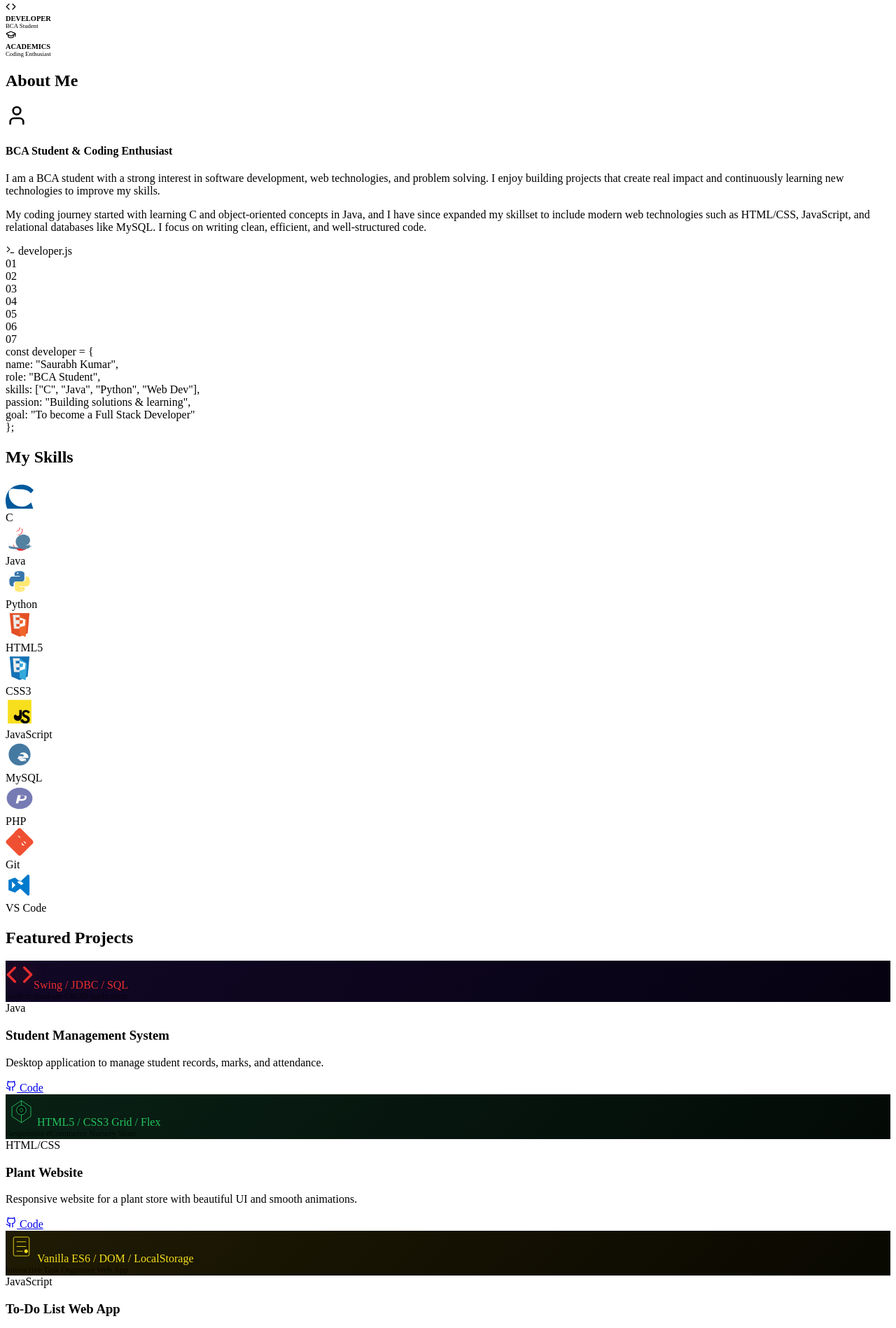
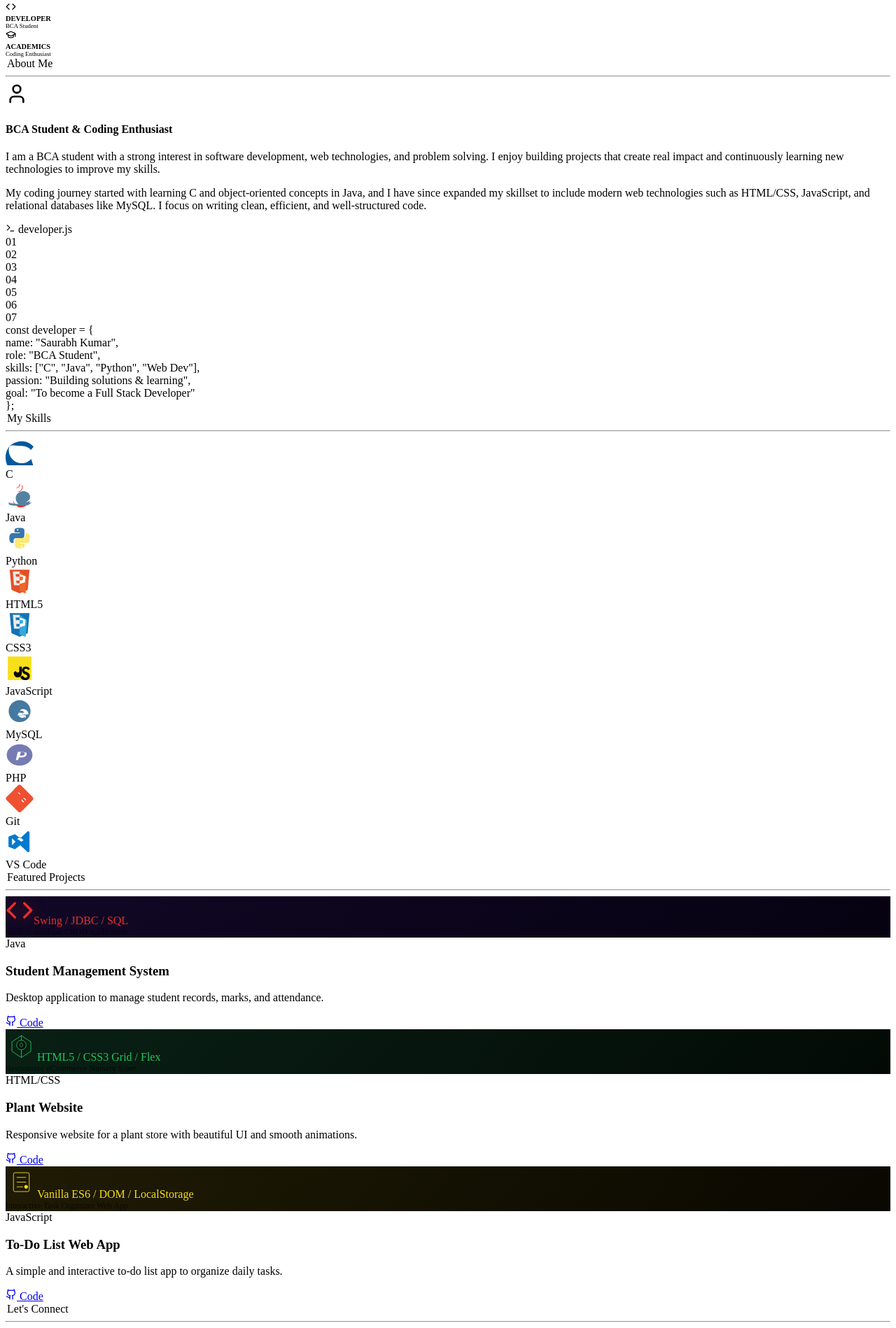
Before and after one commit to saurabhkumar95487063-cmyk/portfoliosaurabhkumar, a React (Vite) app in the folder frontend/: page / in a window 1280 px wide. Shown: the part 1462-3360 px from the top of the page at 70% size. Built offline with nearby package versions, Linux system fonts and the light colour scheme; the HTML template or start-up script is replaced by a standard one.

Commit message:
feat: change section titles to legend tag and add hr divider

```diff
--- a/frontend/src/components/About.jsx
+++ b/frontend/src/components/About.jsx
@@ -5,7 +5,8 @@ import { DEVELOPER_PROFILE } from '../config';
 const About = () => {
   return (
     <section id="about" className="section container">
-      <h2 className="section-title"><span>About Me</span></h2>
+      <legend className="section-title"><span>About Me</span></legend>
+      <hr className="section-divider" />
 
       <div className="about-grid">
         {/* Left Side: Bio Details */}
--- a/frontend/src/components/Contact.jsx
+++ b/frontend/src/components/Contact.jsx
@@ -81,7 +81,8 @@ const Contact = () => {
 
   return (
     <section id="contact" className="section container">
-      <h2 className="section-title"><span>Let's Connect</span></h2>
+      <legend className="section-title"><span>Let's Connect</span></legend>
+      <hr className="section-divider" />
 
       <div className="contact-grid">
         {/* Left Side: Contact Information */}
--- a/frontend/src/components/Projects.jsx
+++ b/frontend/src/components/Projects.jsx
@@ -47,7 +47,8 @@ const Projects = () => {
 
   return (
     <section id="projects" className="section container">
-      <h2 className="section-title"><span>Featured Projects</span></h2>
+      <legend className="section-title"><span>Featured Projects</span></legend>
+      <hr className="section-divider" />
 
       <div className="projects-grid">
         {DEVELOPER_PROFILE.projects.map((project) => (
--- a/frontend/src/components/Skills.jsx
+++ b/frontend/src/components/Skills.jsx
@@ -105,7 +105,8 @@ const Skills = () => {
 
   return (
     <section id="skills" className="section container">
-      <h2 className="section-title"><span>My Skills</span></h2>
+      <legend className="section-title"><span>My Skills</span></legend>
+      <hr className="section-divider" />
       <div className="skills-grid">
         {skillsList.map((skill, index) => (
           <div key={index} className="skill-card glass-panel" style={{ '--skill-color': skill.color }}>
--- a/frontend/src/styles/index.css
+++ b/frontend/src/styles/index.css
@@ -149,6 +149,15 @@ button, input, textarea {
   -webkit-background-clip: text;
   -webkit-text-fill-color: transparent;
   animation: gradientFlow 6s ease infinite;
+}
+
+.section-divider {
+  border: 0;
+  height: 1px;
+  background: linear-gradient(90deg, transparent, var(--color-cyan), transparent);
+  margin: 1rem auto 3rem auto;
+  width: 80%;
+  opacity: 0.5;
 }
 
 .section-title::after {
@@ -1760,7 +1769,16 @@ button, input, textarea {
     margin-bottom: 1.5rem;
   }
 
-  .section-title::after {
+  .section-divider {
+  border: 0;
+  height: 1px;
+  background: linear-gradient(90deg, transparent, var(--color-cyan), transparent);
+  margin: 1rem auto 3rem auto;
+  width: 80%;
+  opacity: 0.5;
+}
+
+.section-title::after {
     width: 40px;
     height: 2px;
     bottom: -10px;
```
